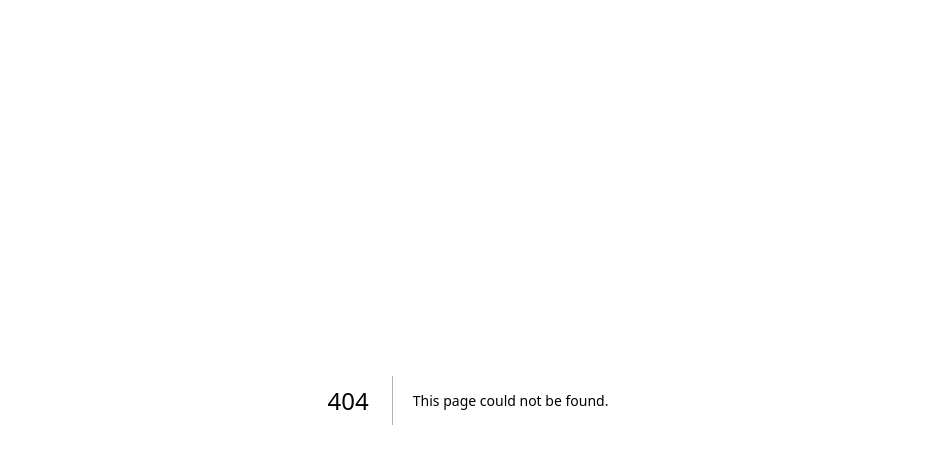
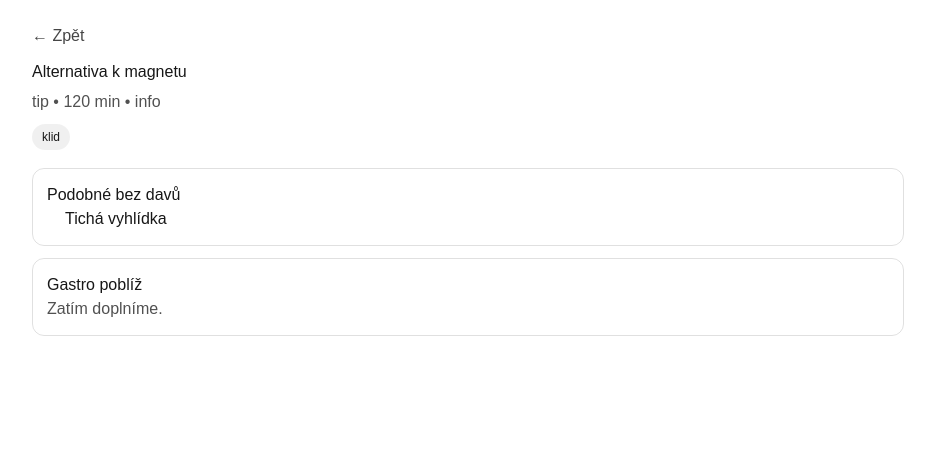
Before and after one commit to trnkapavel/berounsko-turista, a Next.js app: page /place/alternativa-k-magnetu in a window 1280 px wide. Before the commit this address had no page. Shown: the top 464 px of the page, without its empty margins (172-1107 px from the left). Built offline with nearby package versions, Linux system fonts and the light colour scheme.

Commit message:
add place detail page and data

```diff
--- a/src/app/page.tsx
+++ b/src/app/page.tsx
@@ -1,8 +1,18 @@
 "use client";
 
+import Link from "next/link";
 import { useEffect, useMemo, useState } from "react";
 
 type Profile = "rodina" | "par" | "cyklo" | "hiking" | "en";
+
+type Tip = {
+  slug: string;
+  title: string;
+  tags: string[];
+  desc: string;
+  eta: string;
+  kind: "klid" | "popular" | "indoor" | "family";
+};
 
 const LABEL: Record<Profile, string> = {
   rodina: "Rodina",
@@ -12,34 +22,136 @@ const LABEL: Record<Profile, string> = {
   en: "EN",
 };
 
-const TIPS: Record<
-  Profile,
-  { title: string; tags: string[]; desc: string; eta: string; kind: "klid" | "popular" | "indoor" | "family" }[]
-> = {
+const TIPS: Record<Profile, Tip[]> = {
   rodina: [
-    { title: "Quest na 60–90 min", tags: ["děti", "hravé", "krátké"], desc: "Hledačka, která udrží tempo a pozornost.", eta: "do 20 min", kind: "family" },
-    { title: "Za zvířátky + hřiště", tags: ["rodina", "outdoor", "pohoda"], desc: "Bez stresu, jasný cíl a pauzy.", eta: "do 30 min", kind: "family" },
-    { title: "Alternativa k magnetu", tags: ["méně lidí", "podobný zážitek"], desc: "Stejný typ výletu, ale klidnější varianta.", eta: "do 25 min", kind: "klid" },
+    {
+      slug: "quest-60-90",
+      title: "Quest na 60–90 min",
+      tags: ["děti", "hravé", "krátké"],
+      desc: "Hledačka, která udrží tempo a pozornost.",
+      eta: "do 20 min",
+      kind: "family",
+    },
+    {
+      slug: "zviratka-a-hriste",
+      title: "Za zvířátky + hřiště",
+      tags: ["rodina", "outdoor", "pohoda"],
+      desc: "Bez stresu, jasný cíl a pauzy.",
+      eta: "do 30 min",
+      kind: "family",
+    },
+    {
+      slug: "alternativa-k-magnetu",
+      title: "Alternativa k magnetu",
+      tags: ["méně lidí", "podobný zážitek"],
+      desc: "Stejný typ výletu, ale klidnější varianta.",
+      eta: "do 25 min",
+      kind: "klid",
+    },
   ],
   par: [
-    { title: "Klidná vyhlídka", tags: ["klid", "výhled", "půlden"], desc: "Míň lidí, víc atmosféry.", eta: "do 35 min", kind: "klid" },
-    { title: "Káva + kultura", tags: ["indoor", "kavárna", "galerie"], desc: "Když chcete plán bez náhody.", eta: "v okolí", kind: "indoor" },
-    { title: "Romantická procházka", tags: ["pohoda", "fotogenické"], desc: "Krátká trasa s dobrým dojezdem na večeři.", eta: "do 20 min", kind: "popular" },
+    {
+      slug: "ticha-vyhlidka",
+      title: "Klidná vyhlídka",
+      tags: ["klid", "výhled", "půlden"],
+      desc: "Míň lidí, víc atmosféry.",
+      eta: "do 35 min",
+      kind: "klid",
+    },
+    {
+      slug: "kava-a-kultura",
+      title: "Káva + kultura",
+      tags: ["indoor", "kavárna", "galerie"],
+      desc: "Když chcete plán bez náhody.",
+      eta: "v okolí",
+      kind: "indoor",
+    },
+    {
+      slug: "romanticka-prochazka",
+      title: "Romantická procházka",
+      tags: ["pohoda", "fotogenické"],
+      desc: "Krátká trasa s dobrým dojezdem na večeři.",
+      eta: "do 20 min",
+      kind: "popular",
+    },
   ],
   cyklo: [
-    { title: "Okruh na kole", tags: ["kolo", "střední", "výhled"], desc: "Plynulá trasa s jedním silným highlightem.", eta: "start poblíž", kind: "popular" },
-    { title: "Naučná stezka po cestě", tags: ["kolo", "lehké", "zastávky"], desc: "Ideální jako doplněk k delší trase.", eta: "do 15 min", kind: "klid" },
-    { title: "Klidnější šotolina", tags: ["klid", "mimo silnice"], desc: "Méně provozu, víc přírody.", eta: "do 25 min", kind: "klid" },
+    {
+      slug: "okruh-na-kole",
+      title: "Okruh na kole",
+      tags: ["kolo", "střední", "výhled"],
+      desc: "Plynulá trasa s jedním silným highlightem.",
+      eta: "start poblíž",
+      kind: "popular",
+    },
+    {
+      slug: "naucna-stezka",
+      title: "Naučná stezka po cestě",
+      tags: ["kolo", "lehké", "zastávky"],
+      desc: "Ideální jako doplněk k delší trase.",
+      eta: "do 15 min",
+      kind: "klid",
+    },
+    {
+      slug: "klidna-sotolina",
+      title: "Klidnější šotolina",
+      tags: ["klid", "mimo silnice"],
+      desc: "Méně provozu, víc přírody.",
+      eta: "do 25 min",
+      kind: "klid",
+    },
   ],
   hiking: [
-    { title: "Půldenní hřebenovka", tags: ["hiking", "klid", "příroda"], desc: "Trasa, kde si člověk srovná myšlenky.", eta: "do 40 min", kind: "klid" },
-    { title: "Tiché místo mimo magnety", tags: ["méně známé", "les"], desc: "Alternativa k přetíženým ikonám.", eta: "do 25 min", kind: "klid" },
-    { title: "Výhledový bod", tags: ["výhled", "outdoor"], desc: "Když chceš jeden silný moment a pak domů.", eta: "do 30 min", kind: "popular" },
+    {
+      slug: "puldenni-hrebenovka",
+      title: "Půldenní hřebenovka",
+      tags: ["hiking", "klid", "příroda"],
+      desc: "Trasa, kde si člověk srovná myšlenky.",
+      eta: "do 40 min",
+      kind: "klid",
+    },
+    {
+      slug: "tiche-misto",
+      title: "Tiché místo mimo magnety",
+      tags: ["méně známé", "les"],
+      desc: "Alternativa k přetíženým ikonám.",
+      eta: "do 25 min",
+      kind: "klid",
+    },
+    {
+      slug: "vyhledovy-bod",
+      title: "Výhledový bod",
+      tags: ["výhled", "outdoor"],
+      desc: "Jeden silný moment a pak domů.",
+      eta: "do 30 min",
+      kind: "popular",
+    },
   ],
   en: [
-    { title: "Easy walk with a viewpoint", tags: ["easy", "view", "half-day"], desc: "Simple plan, low friction.", eta: "up to 35 min", kind: "popular" },
-    { title: "Rainy day indoor pick", tags: ["indoor", "museum", "cafe"], desc: "Good even when weather turns.", eta: "nearby", kind: "indoor" },
-    { title: "Quieter alternative", tags: ["less crowded", "similar vibe"], desc: "Same experience, fewer people.", eta: "up to 25 min", kind: "klid" },
+    {
+      slug: "easy-viewpoint",
+      title: "Easy walk with a viewpoint",
+      tags: ["easy", "view", "half-day"],
+      desc: "Simple plan, low friction.",
+      eta: "up to 35 min",
+      kind: "popular",
+    },
+    {
+      slug: "rainy-day-indoor",
+      title: "Rainy day indoor pick",
+      tags: ["indoor", "museum", "cafe"],
+      desc: "Good even when weather turns.",
+      eta: "nearby",
+      kind: "indoor",
+    },
+    {
+      slug: "quieter-alternative",
+      title: "Quieter alternative",
+      tags: ["less crowded", "similar vibe"],
+      desc: "Same experience, fewer people.",
+      eta: "up to 25 min",
+      kind: "klid",
+    },
   ],
 };
 
@@ -65,7 +177,7 @@ export default function Home() {
   const tips = useMemo(() => {
     const list = [...TIPS[profile]];
     if (!preferQuiet) return list;
-    // jednoduché “rozptylování davů”: preferuj klidné tipy
+    // preferuj klidné tipy (MVP rozptylování davů)
     return list.sort((a, b) => (a.kind === "klid" ? -1 : 1) - (b.kind === "klid" ? -1 : 1));
   }, [profile, preferQuiet]);
 
@@ -78,7 +190,9 @@ export default function Home() {
             Profil: <b>{LABEL[profile]}</b>
           </p>
         </div>
-        <a href="#" style={{ opacity: 0.8 }}>Uložené</a>
+        <a href="#" style={{ opacity: 0.8 }}>
+          Uložené
+        </a>
       </header>
 
       <section style={{ marginTop: 14, display: "flex", gap: 8, flexWrap: "wrap", alignItems: "center" }}>
@@ -91,6 +205,7 @@ export default function Home() {
               borderRadius: 999,
               border: "1px solid rgba(0,0,0,.18)",
               background: p === profile ? "rgba(0,0,0,.06)" : "transparent",
+              cursor: "pointer",
             }}
           >
             {LABEL[p]}
@@ -105,24 +220,61 @@ export default function Home() {
 
       <div style={{ display: "grid", gap: 12, marginTop: 18 }}>
         {tips.map((t) => (
-          <article key={t.title} style={{ border: "1px solid rgba(0,0,0,.12)", borderRadius: 12, padding: 16 }}>
+          <article key={t.slug} style={{ border: "1px solid rgba(0,0,0,.12)", borderRadius: 12, padding: 16 }}>
             <div style={{ display: "flex", justifyContent: "space-between", gap: 12 }}>
               <h2 style={{ fontSize: 18, margin: 0 }}>{t.title}</h2>
               <span style={{ opacity: 0.7 }}>{t.eta}</span>
             </div>
+
             <p style={{ marginTop: 8, marginBottom: 10, opacity: 0.9 }}>{t.desc}</p>
+
             <div style={{ display: "flex", flexWrap: "wrap", gap: 8 }}>
               {t.tags.map((tag) => (
-                <span key={tag} style={{ fontSize: 12, padding: "4px 10px", borderRadius: 999, background: "rgba(0,0,0,.06)" }}>
+                <span
+                  key={tag}
+                  style={{ fontSize: 12, padding: "4px 10px", borderRadius: 999, background: "rgba(0,0,0,.06)" }}
+                >
                   {tag}
                 </span>
               ))}
             </div>
 
             <div style={{ display: "flex", gap: 8, marginTop: 14 }}>
-              <button style={{ padding: "8px 10px", borderRadius: 10, border: "1px solid rgba(0,0,0,.18)" }}>Detail</button>
-              <button style={{ padding: "8px 10px", borderRadius: 10, border: "1px solid rgba(0,0,0,.18)" }}>Start</button>
-              <button style={{ padding: "8px 10px", borderRadius: 10, border: "1px solid rgba(0,0,0,.18)" }}>Uložit</button>
+              <Link
+                href={`/place/${t.slug}`}
+                style={{
+                  display: "inline-block",
+                  padding: "8px 10px",
+                  borderRadius: 10,
+                  border: "1px solid rgba(0,0,0,.18)",
+                  textDecoration: "none",
+                  color: "inherit",
+                }}
+              >
+                Detail
+              </Link>
+
+              <button
+                style={{
+                  padding: "8px 10px",
+                  borderRadius: 10,
+                  border: "1px solid rgba(0,0,0,.18)",
+                  cursor: "pointer",
+                }}
+              >
+                Start
+              </button>
+
+              <button
+                style={{
+                  padding: "8px 10px",
+                  borderRadius: 10,
+                  border: "1px solid rgba(0,0,0,.18)",
+                  cursor: "pointer",
+                }}
+              >
+                Uložit
+              </button>
             </div>
           </article>
         ))}
--- /dev/null
+++ b/src/app/place/[slug]/page.tsx
@@ -0,0 +1,149 @@
+import Link from "next/link";
+
+type Place = {
+  slug: string;
+  title: string;
+  category: string;
+  tags: string[];
+  durationMin: number;
+  openNote?: string;
+  alternatives: string[];
+  nearbyGastro: string[];
+};
+
+const PLACES: Place[] = [
+  {
+    slug: "ticha-vyhlidka",
+    title: "Tichá vyhlídka",
+    category: "vyhlídka",
+    tags: ["par", "hiking", "klid"],
+    durationMin: 120,
+    openNote: "Volně přístupné",
+    alternatives: ["lesni-rozhled", "klidna-stezka"],
+    nearbyGastro: ["kava-a-kultura"],
+  },
+  {
+    slug: "lesni-rozhled",
+    title: "Lesní rozhled",
+    category: "vyhlídka",
+    tags: ["hiking", "klid"],
+    durationMin: 120,
+    openNote: "Volně přístupné",
+    alternatives: ["ticha-vyhlidka"],
+    nearbyGastro: [],
+  },
+  {
+    slug: "klidna-stezka",
+    title: "Klidná stezka",
+    category: "příroda",
+    tags: ["rodina", "hiking", "klid"],
+    durationMin: 60,
+    openNote: "Volně přístupné",
+    alternatives: ["ticha-vyhlidka"],
+    nearbyGastro: [],
+  },
+  {
+    slug: "kava-a-kultura",
+    title: "Káva + kultura",
+    category: "indoor",
+    tags: ["par", "indoor"],
+    durationMin: 90,
+    openNote: "Dle otevírací doby",
+    alternatives: [],
+    nearbyGastro: [],
+  },
+
+  // pár placeholderů, aby homepage linky nepadaly na 404
+  { slug: "quest-60-90", title: "Quest na 60–90 min", category: "quest", tags: ["rodina"], durationMin: 90, alternatives: [], nearbyGastro: [] },
+  { slug: "zviratka-a-hriste", title: "Za zvířátky + hřiště", category: "zvířata", tags: ["rodina"], durationMin: 120, alternatives: [], nearbyGastro: [] },
+  { slug: "alternativa-k-magnetu", title: "Alternativa k magnetu", category: "tip", tags: ["klid"], durationMin: 120, alternatives: ["ticha-vyhlidka"], nearbyGastro: [] },
+
+  { slug: "okruh-na-kole", title: "Okruh na kole", category: "cyklo", tags: ["cyklo"], durationMin: 240, alternatives: [], nearbyGastro: [] },
+  { slug: "naucna-stezka", title: "Naučná stezka po cestě", category: "stezka", tags: ["cyklo"], durationMin: 90, alternatives: [], nearbyGastro: [] },
+  { slug: "klidna-sotolina", title: "Klidnější šotolina", category: "cyklo", tags: ["cyklo", "klid"], durationMin: 180, alternatives: [], nearbyGastro: [] },
+
+  { slug: "puldenni-hrebenovka", title: "Půldenní hřebenovka", category: "hiking", tags: ["hiking", "klid"], durationMin: 240, alternatives: ["ticha-vyhlidka"], nearbyGastro: [] },
+  { slug: "tiche-misto", title: "Tiché místo mimo magnety", category: "hiking", tags: ["hiking", "klid"], durationMin: 180, alternatives: ["ticha-vyhlidka"], nearbyGastro: [] },
+  { slug: "vyhledovy-bod", title: "Výhledový bod", category: "vyhlídka", tags: ["hiking"], durationMin: 120, alternatives: ["ticha-vyhlidka"], nearbyGastro: [] },
+
+  { slug: "easy-viewpoint", title: "Easy walk with a viewpoint", category: "walk", tags: ["en"], durationMin: 120, alternatives: [], nearbyGastro: [] },
+  { slug: "rainy-day-indoor", title: "Rainy day indoor pick", category: "indoor", tags: ["en"], durationMin: 90, alternatives: ["kava-a-kultura"], nearbyGastro: [] },
+  { slug: "quieter-alternative", title: "Quieter alternative", category: "tip", tags: ["en", "klid"], durationMin: 120, alternatives: ["ticha-vyhlidka"], nearbyGastro: [] },
+];
+
+export default async function PlacePage({ params }: { params: Promise<{ slug: string }> }) {
+  const { slug } = await params;
+
+  const place = PLACES.find((p) => p.slug === slug);
+
+  if (!place) {
+    return (
+      <main style={{ maxWidth: 920, margin: "0 auto", padding: 24 }}>
+        <Link href="/" style={{ opacity: 0.8 }}>
+          ← Zpět
+        </Link>
+        <h1 style={{ marginTop: 12 }}>Nenalezeno</h1>
+        <p style={{ opacity: 0.75 }}>Neznámý slug: {slug}</p>
+      </main>
+    );
+  }
+
+  const alternatives = place.alternatives
+    .map((s) => PLACES.find((p) => p.slug === s))
+    .filter(Boolean) as Place[];
+
+  const gastro = place.nearbyGastro
+    .map((s) => PLACES.find((p) => p.slug === s))
+    .filter(Boolean) as Place[];
+
+  return (
+    <main style={{ maxWidth: 920, margin: "0 auto", padding: 24 }}>
+      <Link href="/" style={{ opacity: 0.8 }}>
+        ← Zpět
+      </Link>
+
+      <h1 style={{ marginTop: 12 }}>{place.title}</h1>
+      <p style={{ opacity: 0.75, marginTop: 6 }}>
+        {place.category} • {place.durationMin} min • {place.openNote ?? "info"}
+      </p>
+
+      <div style={{ display: "flex", flexWrap: "wrap", gap: 8, marginTop: 10 }}>
+        {place.tags.map((t) => (
+          <span key={t} style={{ fontSize: 12, padding: "4px 10px", borderRadius: 999, background: "rgba(0,0,0,.06)" }}>
+            {t}
+          </span>
+        ))}
+      </div>
+
+      <section style={{ marginTop: 18, padding: 14, border: "1px solid rgba(0,0,0,.12)", borderRadius: 12 }}>
+        <h2 style={{ marginTop: 0, fontSize: 16 }}>Podobné bez davů</h2>
+        {alternatives.length === 0 ? (
+          <p style={{ opacity: 0.75, margin: 0 }}>Zatím doplníme.</p>
+        ) : (
+          <ul style={{ margin: 0, paddingLeft: 18 }}>
+            {alternatives.map((a) => (
+              <li key={a.slug}>
+                <Link href={`/place/${a.slug}`}>{a.title}</Link>
+              </li>
+            ))}
+          </ul>
+        )}
+      </section>
+
+      <section style={{ marginTop: 12, padding: 14, border: "1px solid rgba(0,0,0,.12)", borderRadius: 12 }}>
+        <h2 style={{ marginTop: 0, fontSize: 16 }}>Gastro poblíž</h2>
+        {gastro.length === 0 ? (
+          <p style={{ opacity: 0.75, margin: 0 }}>Zatím doplníme.</p>
+        ) : (
+          <ul style={{ margin: 0, paddingLeft: 18 }}>
+            {gastro.map((g) => (
+              <li key={g.slug}>
+                <Link href={`/place/${g.slug}`}>{g.title}</Link>
+              </li>
+            ))}
+          </ul>
+        )}
+      </section>
+    </main>
+  );
+}
--- /dev/null
+++ b/src/data/places.ts
@@ -0,0 +1,53 @@
+export type Place = {
+  slug: string;
+  title: string;
+  category: "priroda" | "pamatky" | "muzeum" | "zvirata" | "vyhlidka" | "wellness";
+  tags: ("rodina" | "par" | "cyklo" | "hiking" | "indoor" | "klid" | "popular")[];
+  durationMin: 30 | 60 | 120 | 240;
+  openNote?: string;
+  alternatives: string[];
+  nearbyGastro: string[];
+};
+
+export const PLACES: Place[] = [
+  {
+    slug: "ticha-vyhlidka",
+    title: "Tichá vyhlídka",
+    category: "vyhlidka",
+    tags: ["par", "hiking", "klid"],
+    durationMin: 120,
+    openNote: "Volně přístupné",
+    alternatives: ["lesni-rozhled", "klidna-stezka"],
+    nearbyGastro: ["kavarna-u-parku"],
+  },
+  {
+    slug: "kavarna-u-parku",
+    title: "Kavárna u parku",
+    category: "muzeum",
+    tags: ["rodina", "par", "indoor"],
+    durationMin: 60,
+    openNote: "Dle otevírací doby",
+    alternatives: [],
+    nearbyGastro: [],
+  },
+  {
+    slug: "lesni-rozhled",
+    title: "Lesní rozhled",
+    category: "vyhlidka",
+    tags: ["hiking", "klid"],
+    durationMin: 120,
+    openNote: "Volně přístupné",
+    alternatives: ["ticha-vyhlidka"],
+    nearbyGastro: [],
+  },
+  {
+    slug: "klidna-stezka",
+    title: "Klidná stezka",
+    category: "priroda",
+    tags: ["rodina", "hiking", "klid"],
+    durationMin: 60,
+    openNote: "Volně přístupné",
+    alternatives: ["ticha-vyhlidka"],
+    nearbyGastro: [],
+  },
+];
```
